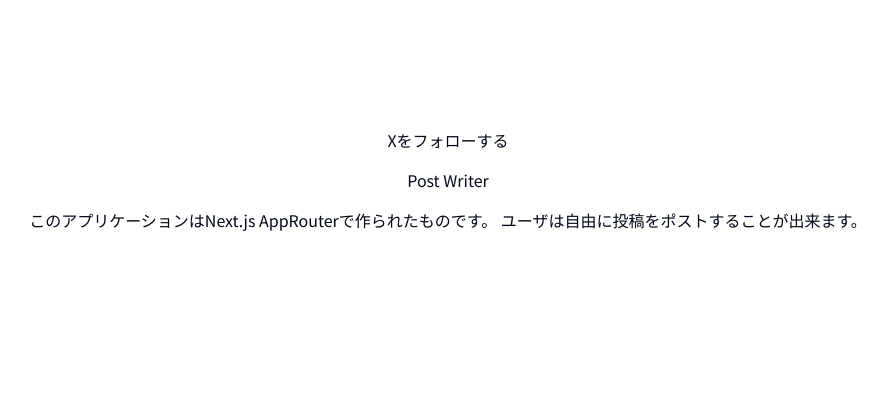
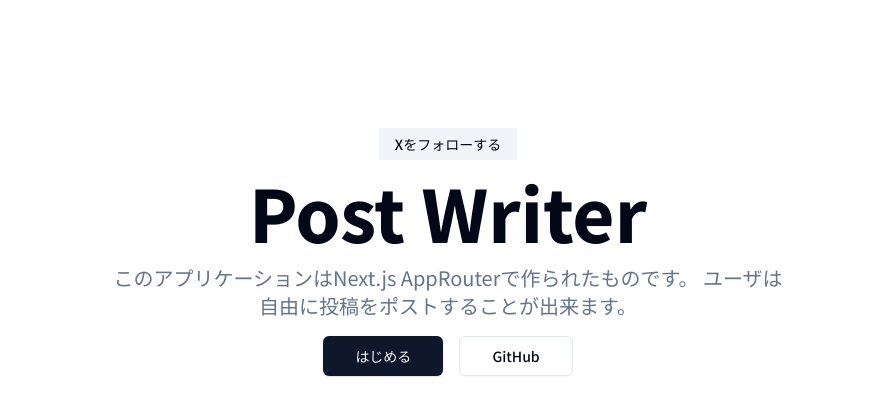
Before and after one commit to yoyo1025/post-writer-webapp, a Next.js app: page / in a window 1280 px wide. Shown: the top 416 px of the page, without its empty margins (192-1080 px from the left). Built offline with nearby package versions, Linux system fonts and the light colour scheme.

Commit message:
アプリタイトルセクションのHTMLとCSSを実装

```diff
--- a/app/(marketing)/page.tsx
+++ b/app/(marketing)/page.tsx
@@ -1,3 +1,5 @@
+import { buttonVariants } from "@/components/ui/button";
+import { cn } from "@/lib/utils";
 import Link from "next/link";
 
 export default function IndexPage() {
@@ -5,12 +7,32 @@ export default function IndexPage() {
     <>
       <section className="pt-6 md:pt-10 lg:py-32 pd-8 md:pd-12 ">
         <div className="container mx-auto px-4 text-center flex flex-col items-center gap-4 max-w-[64rem]">
-          <Link href={"/"}>Xをフォローする</Link>
-          <h1>Post Writer</h1>
-          <p>
+          <Link href={"/"} className="bg-muted px-4 py-1.5 font-medium text-sm">
+            Xをフォローする
+          </Link>
+          <h1 className="font-extrabold text-3xl sm:text-5xl md:text-6xl lg:text-7xl">
+            Post Writer
+          </h1>
+          <p className="text-muted-foreground sm:text-xl leading-normal max-w-[42rem]">
             このアプリケーションはNext.js AppRouterで作られたものです。
             ユーザは自由に投稿をポストすることが出来ます。
           </p>
+          <div className="space-x-4">
+            <Link
+              href={"/login"}
+              className={cn(buttonVariants({size: "lg"}))}
+            >
+              はじめる
+            </Link>
+            <Link
+              href={"/"}
+              className={cn(buttonVariants({size: "lg", variant: "outline"}))}
+              target="_blank"
+              rel="noreferrer"
+            >
+              GitHub
+            </Link>
+          </div>
         </div>
       </section>
     </>
```
